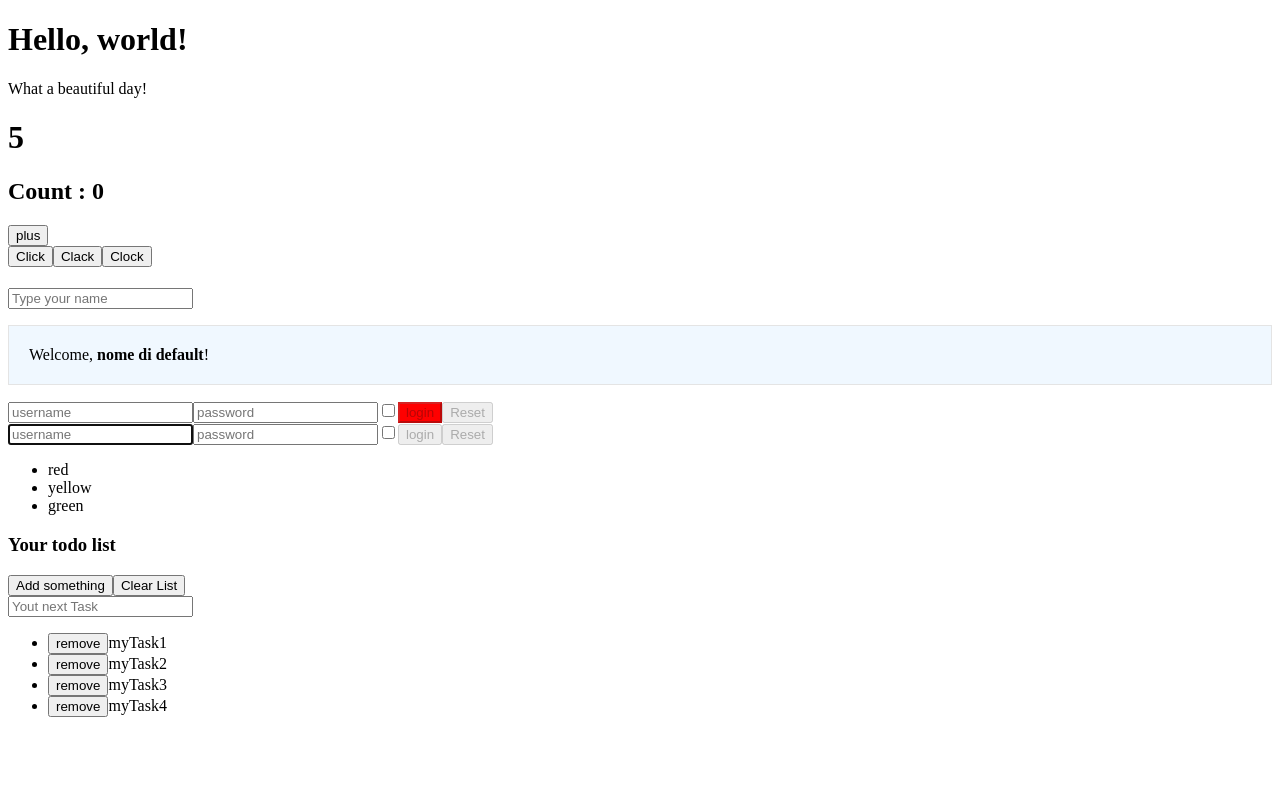
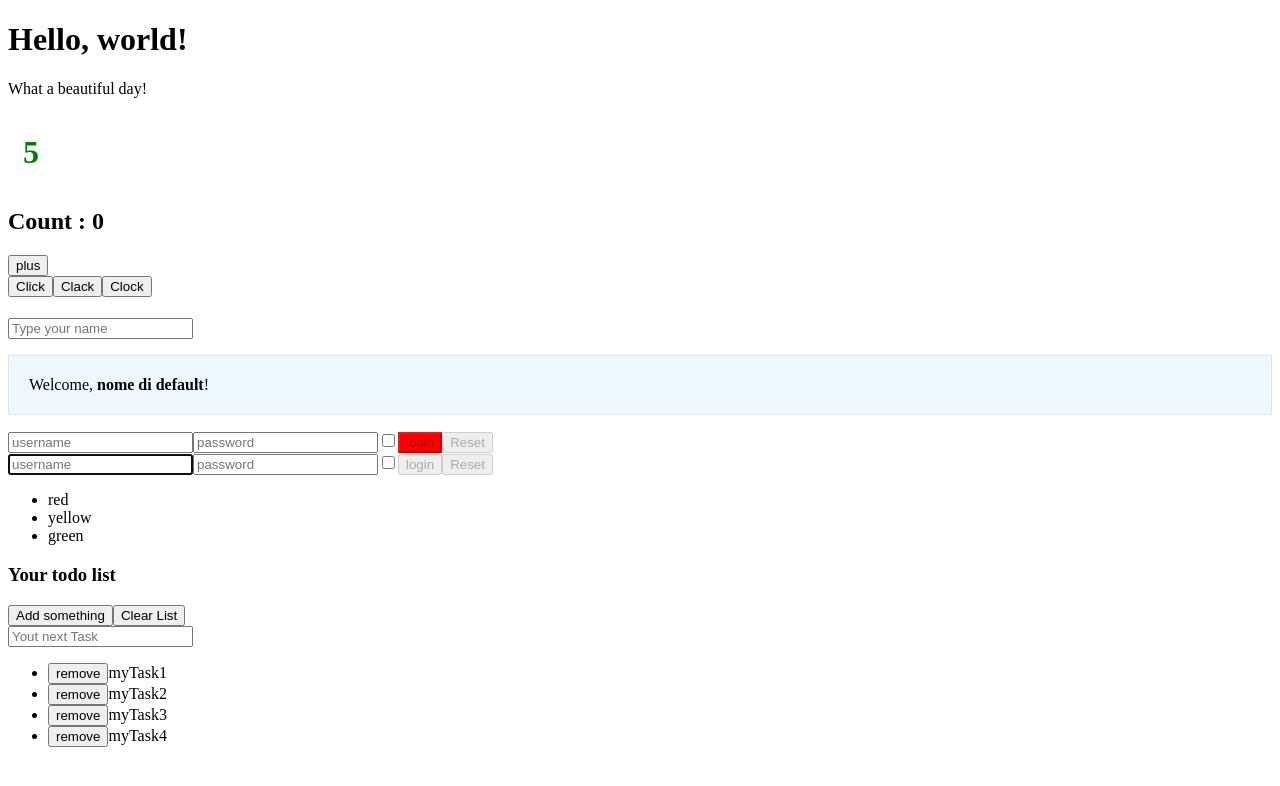
Before and after one commit to AlessandroOnnis/react-exercises, a React (Create React App) app: page / in a window 1280 px wide. Shown: the top 786 px of the page. Built offline with nearby package versions, Linux system fonts and the light colour scheme.

Commit message:
styling-components-03

```diff
--- a/src/components/counter.js
+++ b/src/components/counter.js
@@ -23,6 +23,11 @@ export class Counter extends React.Component {
     }
 
     render() {
-        return <CounterDisplay state={this.state.seconds}/>
+        const display ={
+            color: this.state.seconds <= 5?'green':this.state.seconds <=8?'orange':'red',
+            padding: 15,
+            width: 30
+        }
+        return <CounterDisplay style={display} state={this.state.seconds}/>
     }
 }
--- a/src/components/counterDisplay.js
+++ b/src/components/counterDisplay.js
@@ -2,6 +2,6 @@ import React from "react";
 
 export class CounterDisplay extends React.Component {
     render() {
-        return <h1>{this.props.state}</h1>
+        return <h1 style={this.props.style}>{this.props.state}</h1>
     }
 }
```
